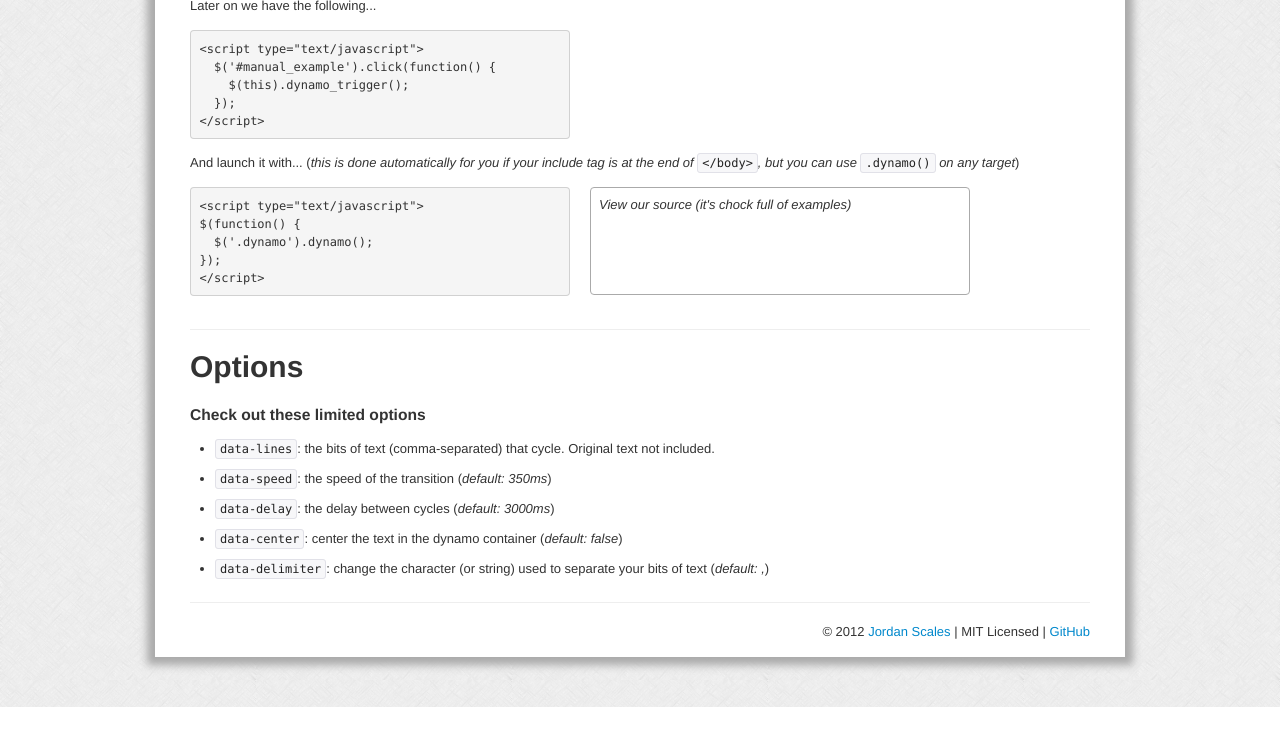
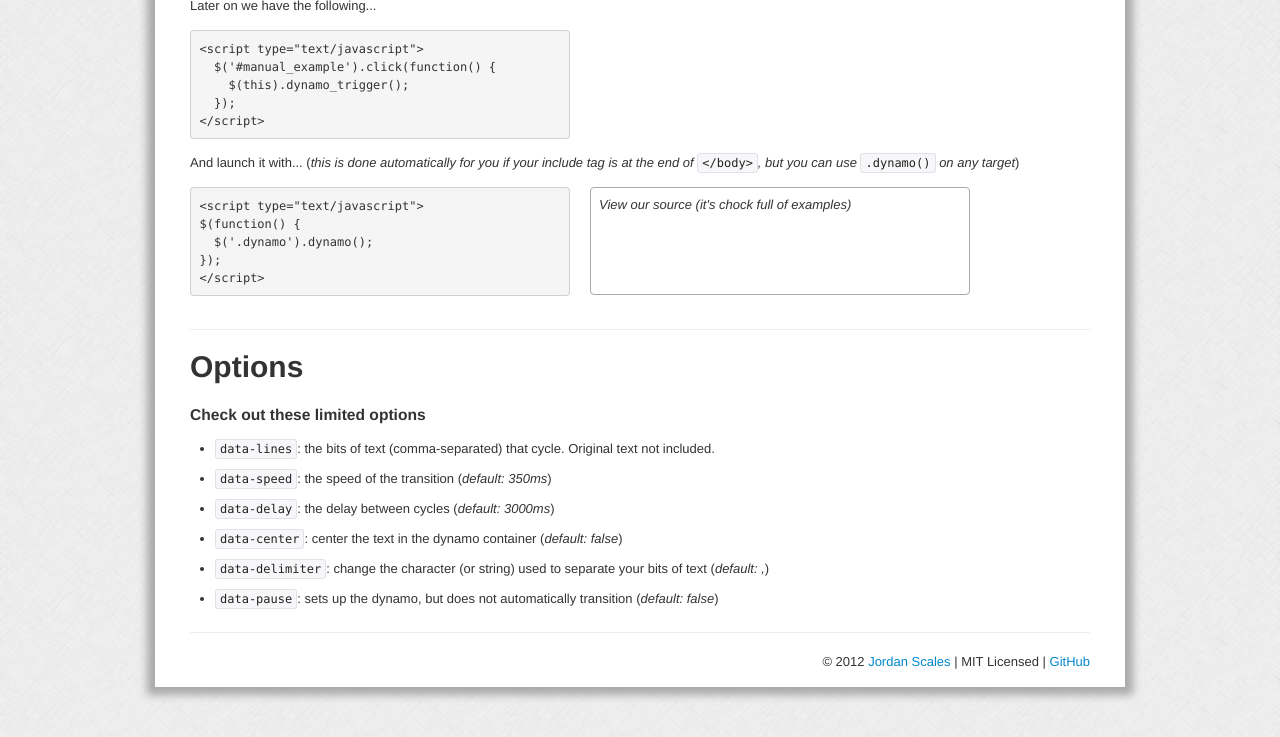
Before and after one commit to jdan/dynamo.js, a plain HTML site: page index.html in a window 1280 px wide. Shown: the part 1112-1849 px from the top of the page. Before the commit the page ends 1819 px from the top, so only its background shows below. Drawn offline with nearby package versions, Linux system fonts and the light colour scheme.

Commit message:
added docs for data-pause

```diff
--- a/index.html
+++ b/index.html
@@ -121,6 +121,7 @@ $(function() {
         <li><code>data-delay</code>: the delay between cycles (<i>default: 3000ms</i>)</li>
         <li><code>data-center</code>: center the text in the dynamo container (<i>default: false</i>)</li>
         <li><code>data-delimiter</code>: change the character (or string) used to separate your bits of text (<i>default: ,</i>)</li>
+        <li><code>data-pause</code>: sets up the dynamo, but does not automatically transition (<i>default: false</i>)</li>
       </ul>
     </p>
 
```
